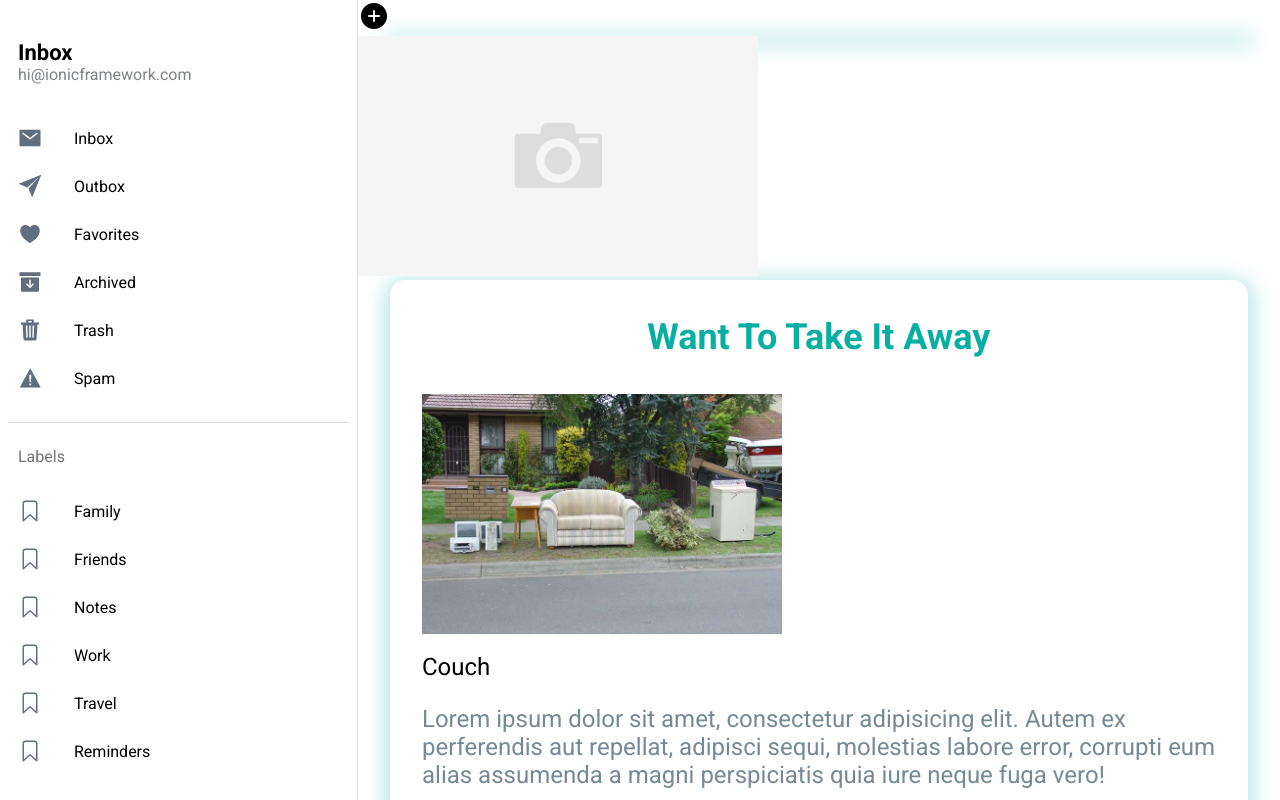
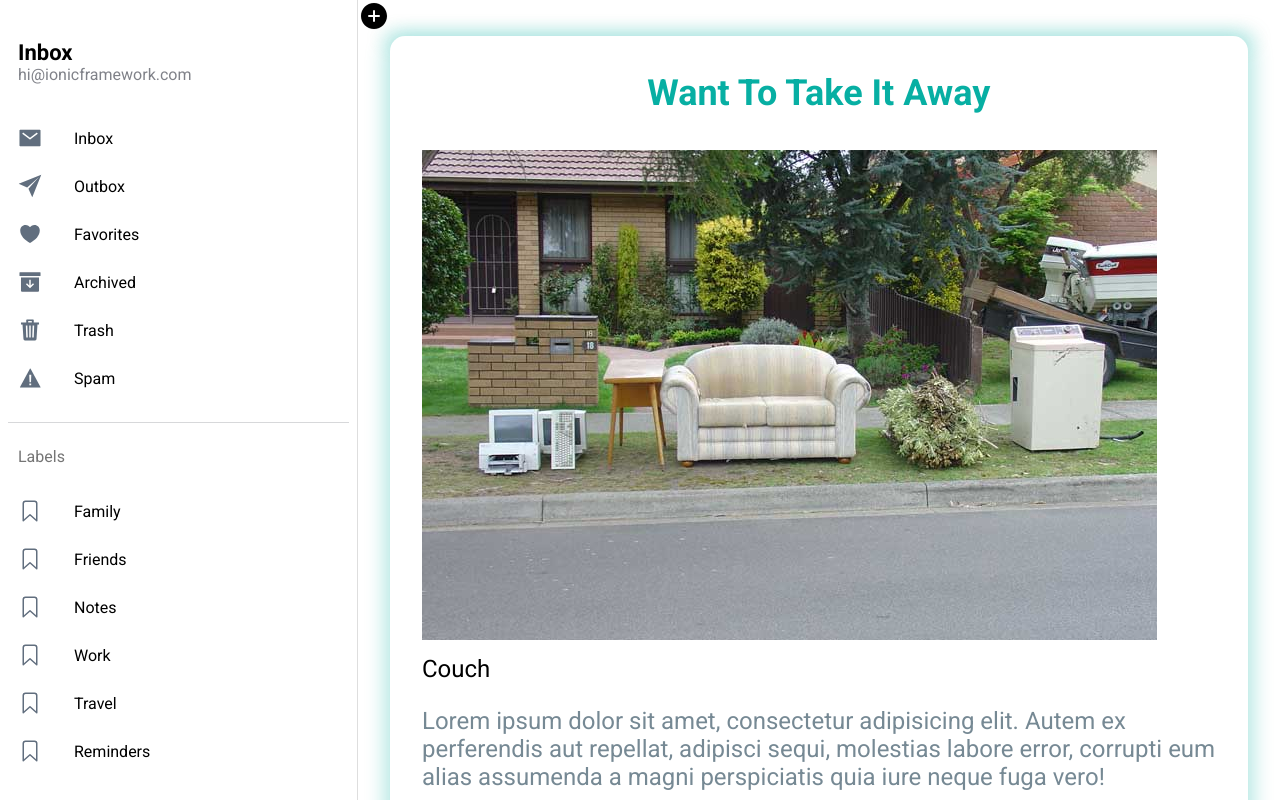
Before and after one commit to Lexicon-Digital/hackathon-giveitaway-ui, a React (Create React App) app: page /test-page in a window 1280 px wide. Built offline with nearby package versions, Linux system fonts and the light colour scheme.

Commit message:
fixed issue image not taking up the whole space on preview screen

```diff
--- a/src/components/AddItem.tsx
+++ b/src/components/AddItem.tsx
@@ -23,7 +23,7 @@ const AddItemMenu: React.FC = () => {
 
             </div>
             <div>
-                <img className="item-picture" src={defaultImage} alt="couch photo" />
+                {/* <img className="item-picture" src={defaultImage} alt="couch photo" /> */}
             </div>
         </>
     )
--- a/src/components/PreviewItem.css
+++ b/src/components/PreviewItem.css
@@ -22,8 +22,10 @@
 }
 
 .item-picture {
-    height: 15rem;
-    width : auto;
+    /* height: 15rem;
+    width : auto; */
+    display: flex;
+    justify-content: center;
 }
 
 .name-of-product {
```
